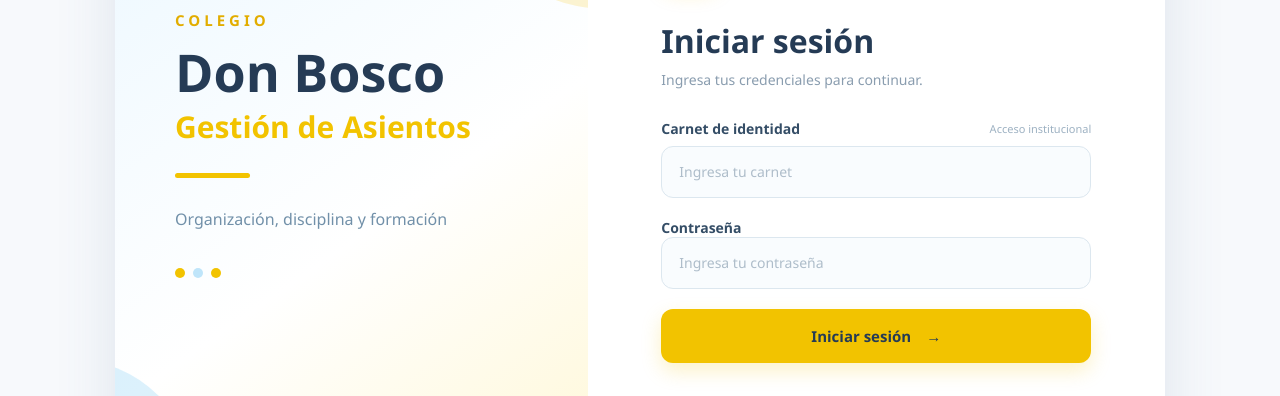
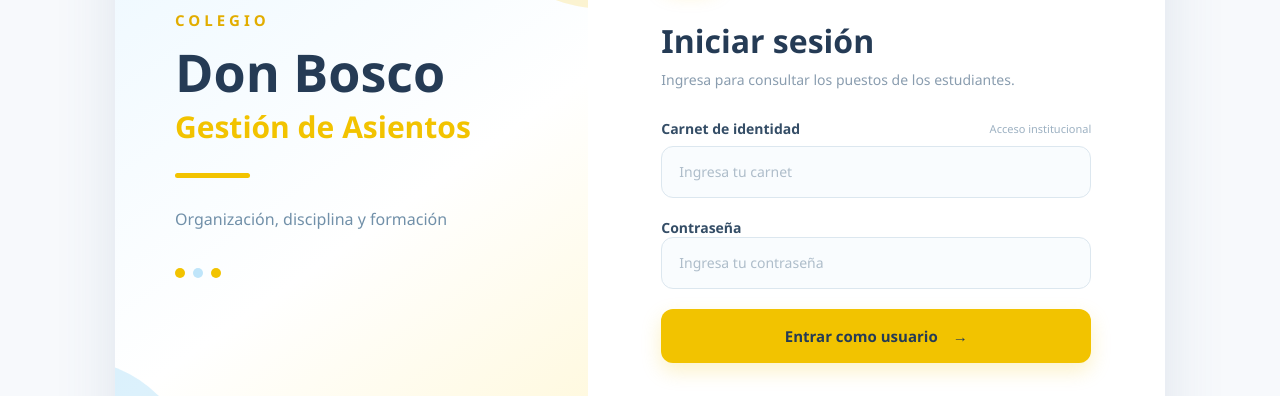
Before and after one commit to wilber-c-o/web-puestos, a React (Vite) app: page /login in a window 1280 px wide. Shown: the part 256-652 px from the top of the page. Built offline with nearby package versions, Linux system fonts and the light colour scheme.

Commit message:
Make login form role-aware

```diff
--- a/src/components/auth/LoginForm.tsx
+++ b/src/components/auth/LoginForm.tsx
@@ -1,60 +1,45 @@
 import { useState } from "react";
 import type { FormEventHandler } from "react";
 
-import type { LoginCredentials } from "../../types/auth";
+import type { LoginCredentials, UserRole } from "../../types/auth";
 
 interface LoginFormProps {
+  role: UserRole;
   error?: string;
   isLoading?: boolean;
   onSubmit: (credentials: LoginCredentials) => void;
 }
 
-function LoginForm({ error, isLoading = false, onSubmit }: LoginFormProps) {
+function LoginForm({ role, error, isLoading = false, onSubmit }: LoginFormProps) {
   const [carnet, setCarnet] = useState("");
   const [password, setPassword] = useState("");
+
+  const isAdmin = role === "ADMIN";
 
   const handleSubmit: FormEventHandler<HTMLFormElement> = (event) => {
     event.preventDefault();
 
-    if (isLoading) {
-      return;
-    }
+    if (isLoading) return;
 
     const normalizedCarnet = carnet.trim();
-
-    if (!normalizedCarnet || !password) {
-      return;
-    }
+    if (!normalizedCarnet || !password) return;
 
     onSubmit({
       carnet: normalizedCarnet,
       password,
-    });
-  };
-
-  const handleTestAccess = () => {
-    if (isLoading) {
-      return;
-    }
-
-    setCarnet("13938140");
-    setPassword("123");
-    onSubmit({
-      carnet: "13938140",
-      password: "123",
+      role,
     });
   };
 
   return (
     <form className="login-form" onSubmit={handleSubmit}>
-
       <div className="login-form__heading">
-        <p className="eyebrow">Colegio Don Bosco</p>
-
+        <p className="eyebrow">{isAdmin ? "ACCESO DE PROFESOR GUÍA" : "ACCESO DOCENTE"}</p>
         <h2>Iniciar sesión</h2>
-
         <p>
-          Ingresa tus credenciales para continuar.
+          {isAdmin
+            ? "Ingresa para organizar los puestos de tu curso."
+            : "Ingresa para consultar los puestos de los estudiantes."}
         </p>
       </div>
 
@@ -63,7 +48,6 @@ function LoginForm({ error, isLoading = false, onSubmit }: LoginFormProps) {
           <label htmlFor="carnet">Carnet de identidad</label>
           <span>Acceso institucional</span>
         </div>
-
         <div className="form-field__input-wrap">
           <input
             id="carnet"
@@ -79,10 +63,7 @@ function LoginForm({ error, isLoading = false, onSubmit }: LoginFormProps) {
       </div>
 
       <div className="form-field">
-        <label htmlFor="password">
-          Contraseña
-        </label>
-
+        <label htmlFor="password">Contraseña</label>
         <div className="form-field__input-wrap">
           <input
             id="password"
@@ -110,13 +91,10 @@ function LoginForm({ error, isLoading = false, onSubmit }: LoginFormProps) {
         aria-busy={isLoading}
       >
         <span className="login-form__submit-text">
-          {isLoading ? "Iniciando sesión..." : "Iniciar sesión"}
+          {isLoading ? "Iniciando sesión..." : isAdmin ? "Entrar como administrador" : "Entrar como usuario"}
         </span>
         <span aria-hidden="true">→</span>
       </button>
-
-
-
     </form>
   );
 }
```
